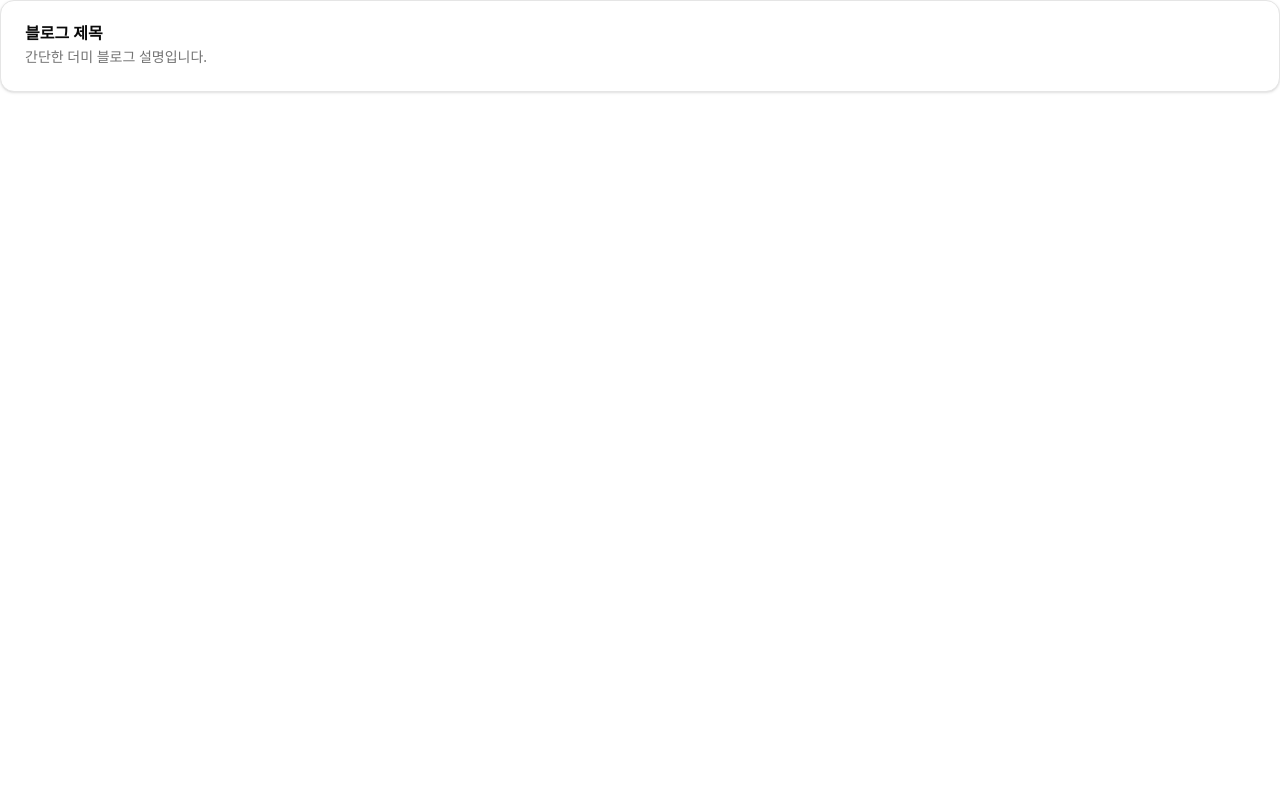
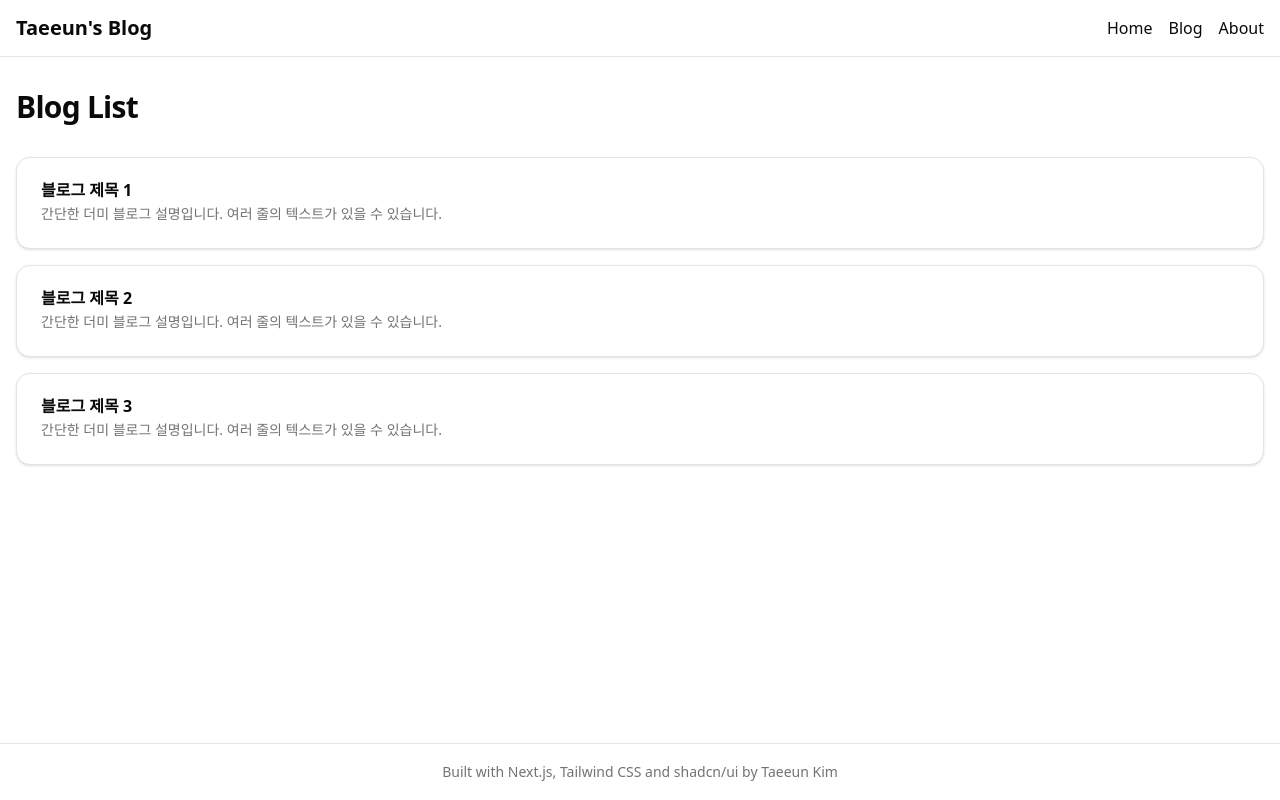
Before and after one commit to esunn0412/Notion-Blog-Portfolio, a Next.js app: page / in a window 1280 px wide. Built offline with nearby package versions, Linux system fonts and the light colour scheme.

Commit message:
initial layout page

```diff
--- a/app/page.tsx
+++ b/app/page.tsx
@@ -7,13 +7,64 @@ import {
 
 export default function Home() {
   return (
-    <div>
-      <Card>
-        <CardHeader>
-          <CardTitle>블로그 제목</CardTitle>
-          <CardDescription>간단한 더미 블로그 설명입니다. </CardDescription>
-        </CardHeader>
-      </Card>
+    // min-h-screen assures minimum screen height,
+    <div className="flex min-h-screen flex-col">
+      {/* header area */}
+      <header className="sticky top-0 z-50 border-b">
+        <div className="container mx-auto flex h-14 items-center px-4">
+          <a href="#" className="front-semibold text-xl">
+            <span className="font-bold">Taeeun&apos;s Blog</span>
+          </a>
+          <nav className="ml-auto flex items-center gap-4">
+            <a href="#" className="hover:text-primary font-medium">
+              Home
+            </a>
+            <a href="#" className="hover:text-primary font-medium">
+              Blog
+            </a>
+            <a href="#" className="hover:text-primary font-medium">
+              About
+            </a>
+          </nav>
+        </div>
+      </header>
+
+      {/* main area */}
+      <main className="flex-1">
+        <div className="container mx-auto px-4 py-8">
+          <div className="space-y-8">
+            {/* section title */}
+            <h2 className="text-3xl font-bold tracking-tight">Blog List</h2>
+
+            {/* Blog Card Grid */}
+            <div className="space-y-4">
+              {/* Blog card repeats */}
+              {[1, 2, 3].map((i) => {
+                return (
+                  <Card key={i}>
+                    <CardHeader>
+                      <CardTitle>블로그 제목 {i}</CardTitle>
+                      <CardDescription>
+                        간단한 더미 블로그 설명입니다. 여러 줄의 텍스트가 있을
+                        수 있습니다.{" "}
+                      </CardDescription>
+                    </CardHeader>
+                  </Card>
+                );
+              })}
+            </div>
+          </div>
+        </div>
+      </main>
+
+      {/* Footer area */}
+      <footer className="border-t">
+        <div className="container mx-auto flex h-14 items-center justify-center">
+          <p className="text-muted-foreground text-sm">
+            Built with Next.js, Tailwind CSS and shadcn/ui by Taeeun Kim
+          </p>
+        </div>
+      </footer>
     </div>
   );
 }
```
